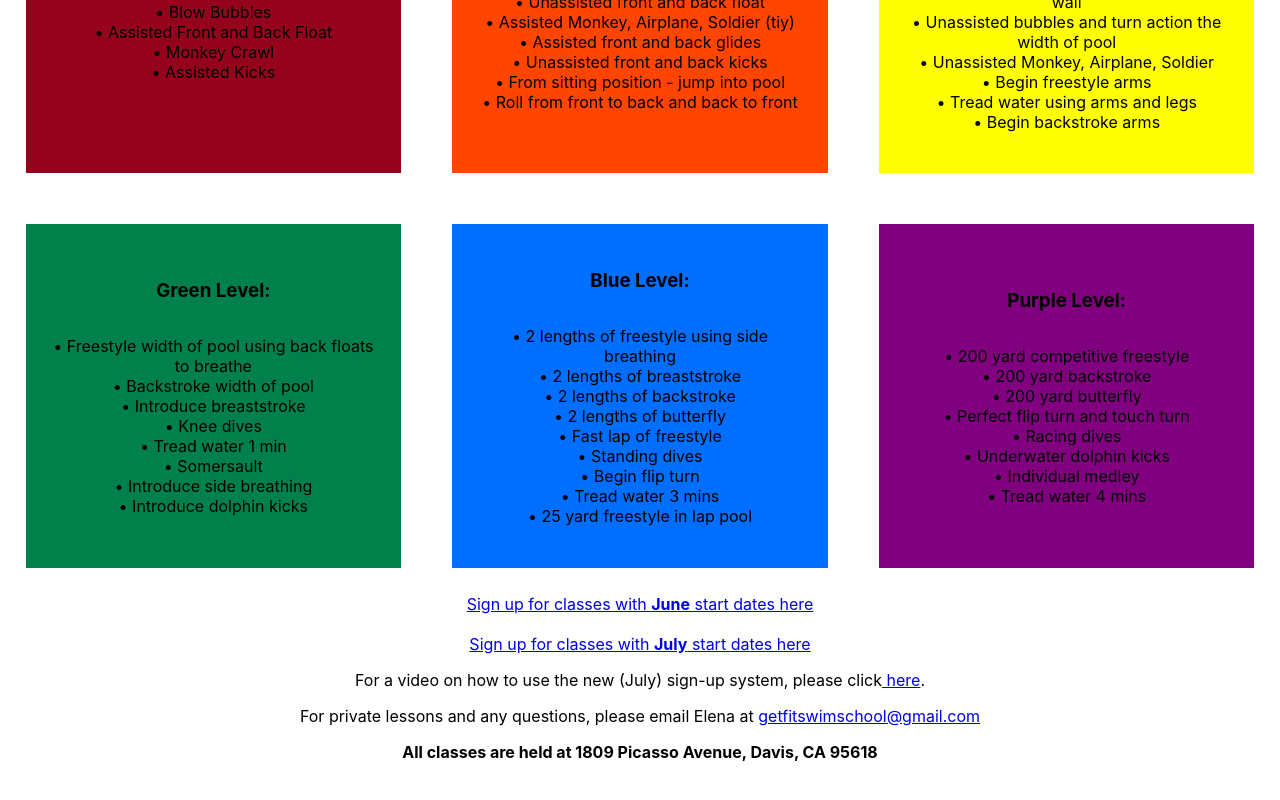
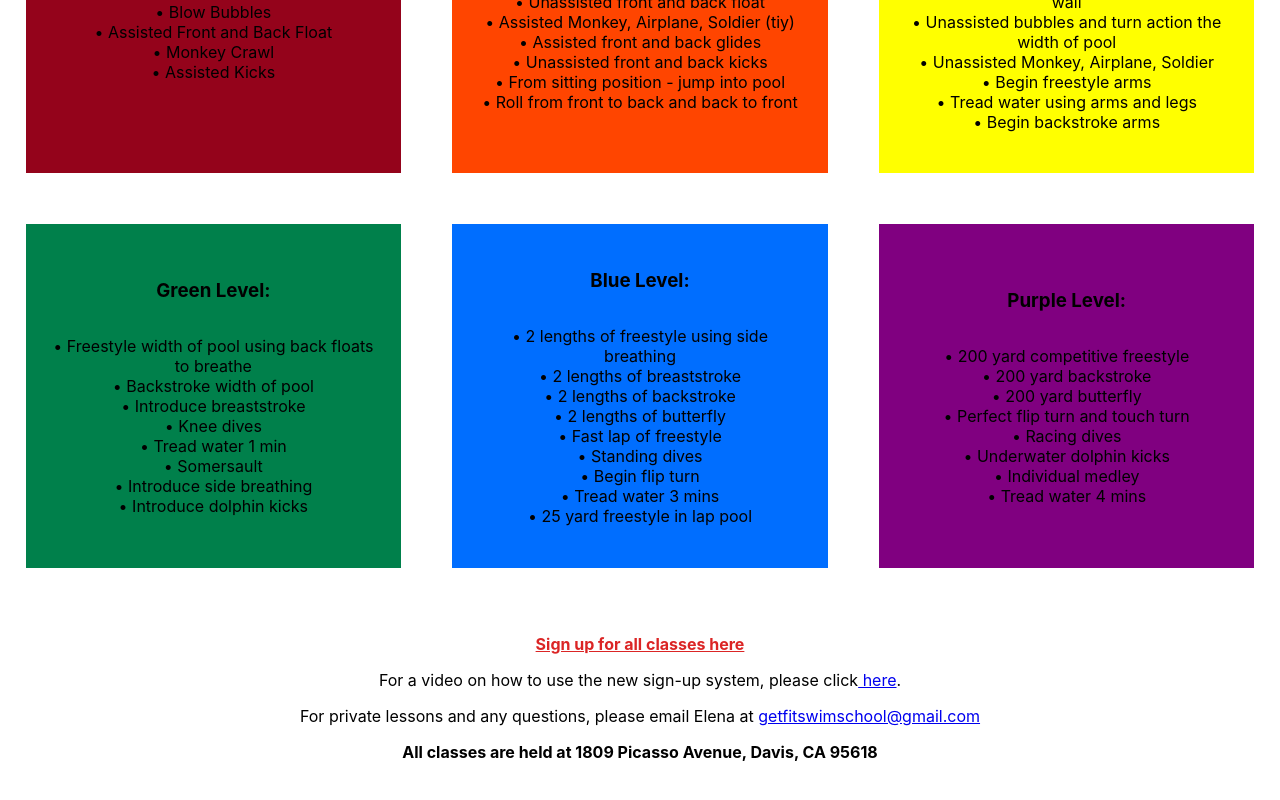
Before and after one commit to sarahaldous/swimsharks, a React (Create React App) app: page / in a window 1280 px wide. Shown: the part 1016-1816 px from the top of the page. Built offline with nearby package versions, Linux system fonts and the light colour scheme.

Commit message:
remove June sign-up link

```diff
--- a/src/App.js
+++ b/src/App.js
@@ -118,11 +118,12 @@ function App() {
 
 
         </div>
-        <a href="https://studio.zenplanner.com/zenplanner/studio/index.html#/main/iframe/zenplanner/studio/calendar/index.cfm" alt="" target="_blank" rel="noopener noreferrer">Sign up for classes with <span id="bold">June</span> start dates here</a>
+       <br></br>
         <br></br>
-        <br></br>
-        <a href="https://app.jackrabbitclass.com/regv2.asp?id=543759" alt="" target="_blank" rel="noopener noreferrer">Sign up for classes with <span id="bold">July</span> start dates here</a>
-<p>For a video on how to use the new (July) sign-up system, please click
+        <div id="signup">
+        <a href="https://app.jackrabbitclass.com/regv2.asp?id=543759" alt="" target="_blank" rel="noopener noreferrer">Sign up for all classes here</a>
+        </div>
+<p>For a video on how to use the new sign-up system, please click
         <a href="https://youtu.be/cVR8Ilp3v04" src="https://youtu.be/cVR8Ilp3v04" alt="" target="_blank" rel="noopener noreferrer"> here</a>. </p>
         <p>For private lessons and any questions, please email Elena at <a href="mailto: getfitswimschool@gmail.com">getfitswimschool@gmail.com</a></p>
 
--- a/src/index.css
+++ b/src/index.css
@@ -15,3 +15,8 @@ code {
 #bold {
   font-weight:bold;
 }
+
+#signup a {
+  color: rgb(219, 37, 37);
+  font-weight: bold;
+}
```
